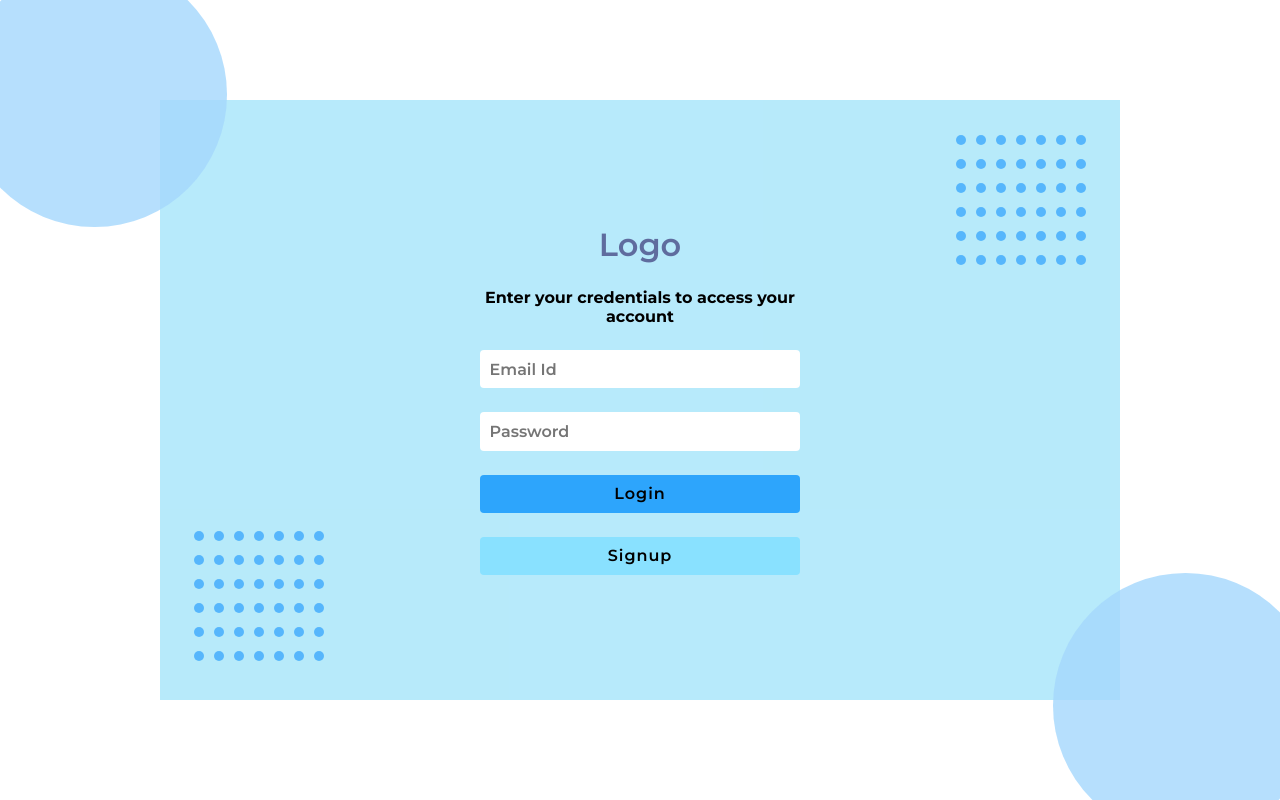
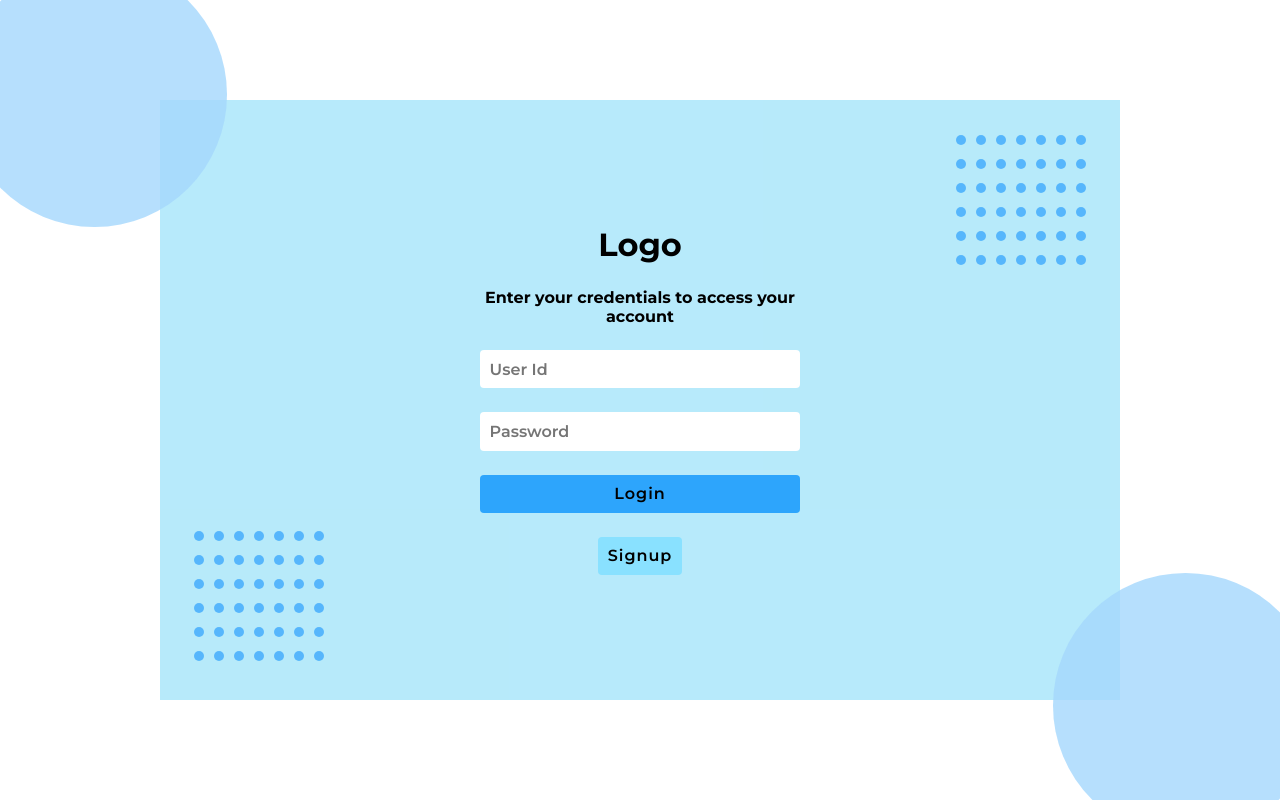
Before and after one commit to SampathKumarValaparla/Contact-Manager-Project, a React (Create React App) app in the folder frontend/: page / in a window 1280 px wide. Built offline with nearby package versions, Linux system fonts and the light colour scheme.

Commit message:
updated login.jsx connected to backend

```diff
--- a/frontend/src/Components/Login.jsx
+++ b/frontend/src/Components/Login.jsx
@@ -1,27 +1,83 @@
 import React from "react";
-import "../Styles/Login.css";
-import { useNavigate } from "react-router-dom";
+import "../Styles/login.css";
+import { Link , useNavigate } from "react-router-dom";
 import Design from "./Design";
+import { useState } from "react";
 
 function Login() {
+
   const navigate = useNavigate();
+  const [email , setemail] = useState("");
+  const [password , setpassword] = useState("");
+  const [message , setmessage] = useState("");
+  const [token , settoken] = useState("");
 
-  function dologin() {}
+  const handleLogin = async (e) => {
+    e.preventDefault();
+
+    const formData = new FormData();
+
+    formData.append("email",email);
+    formData.append("password",password);
+
+    formData.forEach((val,key) => {
+      console.log(val,key);
+    })
+
+    const res = await fetch('http://localhost:8080/user/',
+    {
+      method : "POST",
+      body : formData
+    })
+
+    const response = await res.json();
+    console.log(response);
+
+    if(response.token) {
+      settoken(response.token);
+      sessionStorage.setItem("token" , response.token )
+    }
+
+    setmessage(response.message);
+    console.log(message);
+
+    setTimeout( () =>{
+      if(token){
+        console.log(token);
+        console.log(message);
+        setmessage("");
+        navigate("/contact");
+      }
+      else {
+        setmessage("");
+        setemail("");
+        setpassword("");
+      }
+    },3000)
+  }
+
 
   return (
     <div id="login">
       <Design />
       <form id="login_form">
-        <h1 className="login-heading">Logo</h1>
+        <h1>Logo</h1>
         <h4>Enter your credentials to access your account</h4>
-        <input className="signup-input" placeholder="Email Id" />
-        <input className="signup-input" placeholder="Password" />
-        <button className="btn login-btn" onClick={dologin}>
-          Login
-        </button>
-        <button className="btn" onClick={() => navigate("/signup")}>
-          Signup
-        </button>
+
+        <input className="signup-input" placeholder="User Id" type='email' onChange={ (e) => {
+          setemail(e.target.value)
+        }} />
+
+        <input className="signup-input" placeholder="Password" type='password' onChange={ (e) => {
+          setpassword(e.target.value)
+        }}/>
+
+          <button className="btn login-btn" id="login_but" onClick={handleLogin}>
+            Login
+          </button>
+        <Link to="/signup">
+          <button className="btn signup-btn">Signup</button>
+        </Link>
       </form>
     </div>
   );
```
